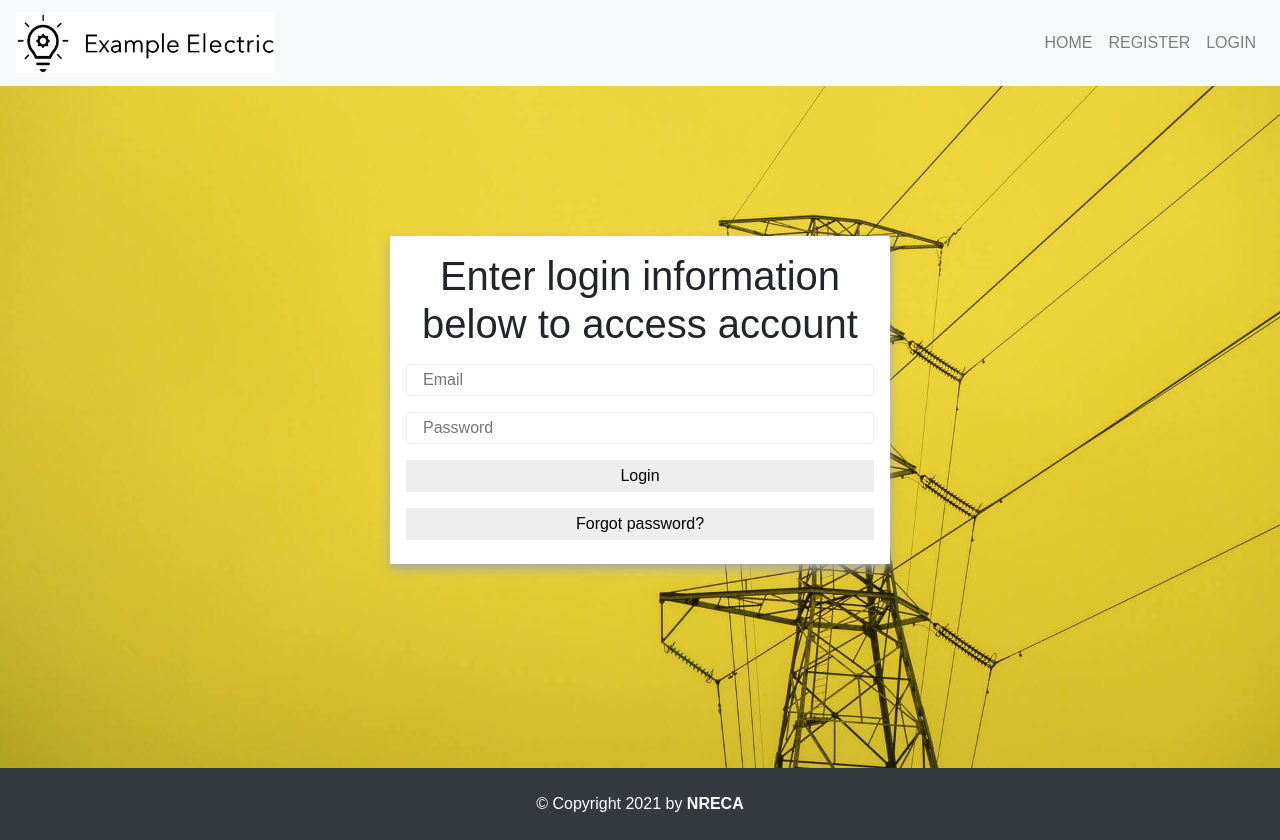
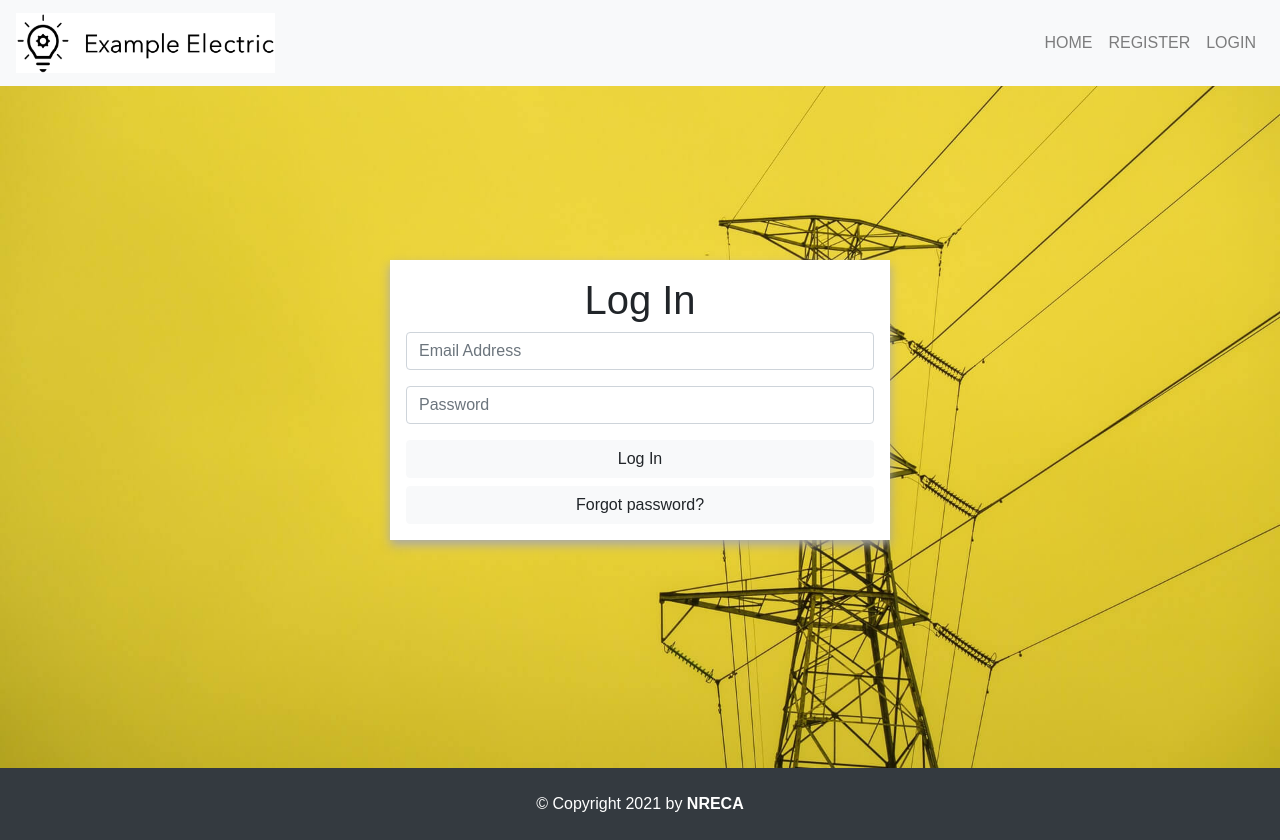
Before and after one commit to dpinney/r3it, a Flask app: page /login in a window 1280 px wide. Run offline with Flask 2, Linux system fonts and the light colour scheme; parts of the project's set-up code (start-up, migrations or seed data) failed here and were passed over; some libraries are stand-ins or nearby versions.

Commit message:
login block -> bootstrap

```diff
--- a/r3it/static/css/style.css
+++ b/r3it/static/css/style.css
@@ -231,7 +231,8 @@ table.sortable th {
     transform: translate(-50%, -50%);
     box-shadow: 0px 5px 10px #aaa;
     text-align: center;
-} #login input, #login button {
+}
+/* #login input, #login button {
     width: 100%;
     height: 2em;
     border-width: 0;
@@ -249,7 +250,7 @@ table.sortable th {
 } #login button:hover {
     color: #fff;
     background-color: #000;
-}
+} */
 
 #progressBarBackground {
     box-shadow: 0 0 20px rgba(0, 0, 0, 0.15);
--- a/r3it/templates/login.html
+++ b/r3it/templates/login.html
@@ -3,15 +3,32 @@
 {% block anonymous %}
 <style type="text/css">#bg{background-image:url({{bg}})}</style>
 <style type="text/css">#bg{height: 100%;}</style>
-<div id="login" >
-	<h1>Enter login information below to access account</h1>
-    <form action='/login' method='post'>
-        <input type='text' placeholder="Email" id='email' name='email' required>
-        <br>
-        <input type='password' placeholder="Password" id='password' name='password' required>
-        <br>
-        <button type='submit'>Login</button>
+<div id="login">
+    <!-- Bootstrap login block -->
+    <h1>Log In</h1>
+    <form action="/login" method="post">
+        <div class="form-group">
+            <label for="email" class="sr-only">Email Address</label>
+            <input
+                type="email"
+                class="form-control"
+                id="email"
+                name="email"
+                placeholder="Email Address"
+                required>
+        </div>
+        <div class="form-group">
+            <label for="password" class="sr-only">Password</label>
+            <input
+                type="password"
+                class="form-control"
+                id="password"
+                name="password"
+                placeholder="Password"
+                required>
+        </div>
+        <button type="submit" class="btn btn-block btn-light">Log In</button>
+        <a href="/forgot" class="btn btn-block btn-light">Forgot password?</a>
     </form>
-		<a href="/forgot"><button>Forgot password?</button></a>
 </div>
 {% endblock %}
```
